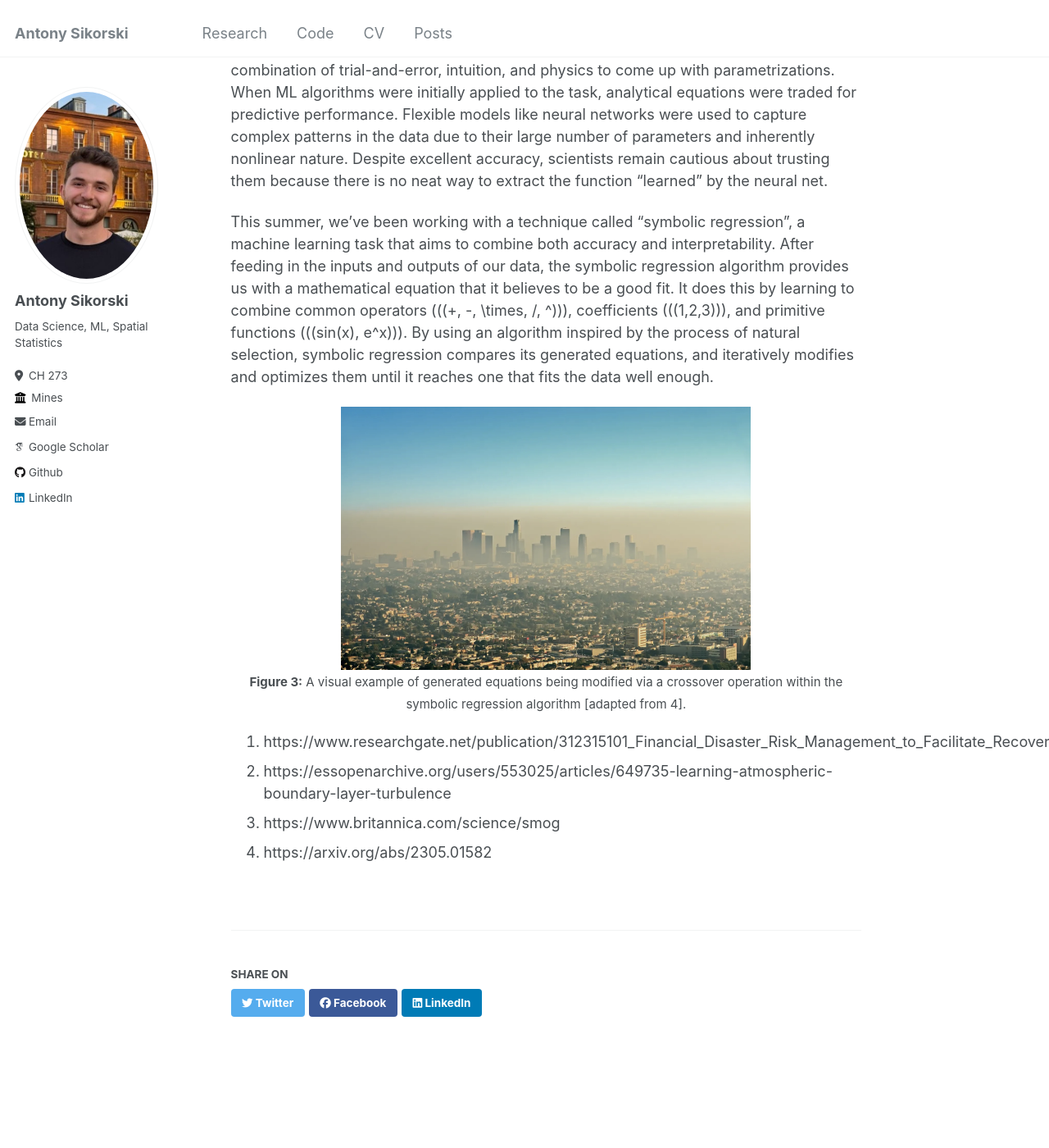
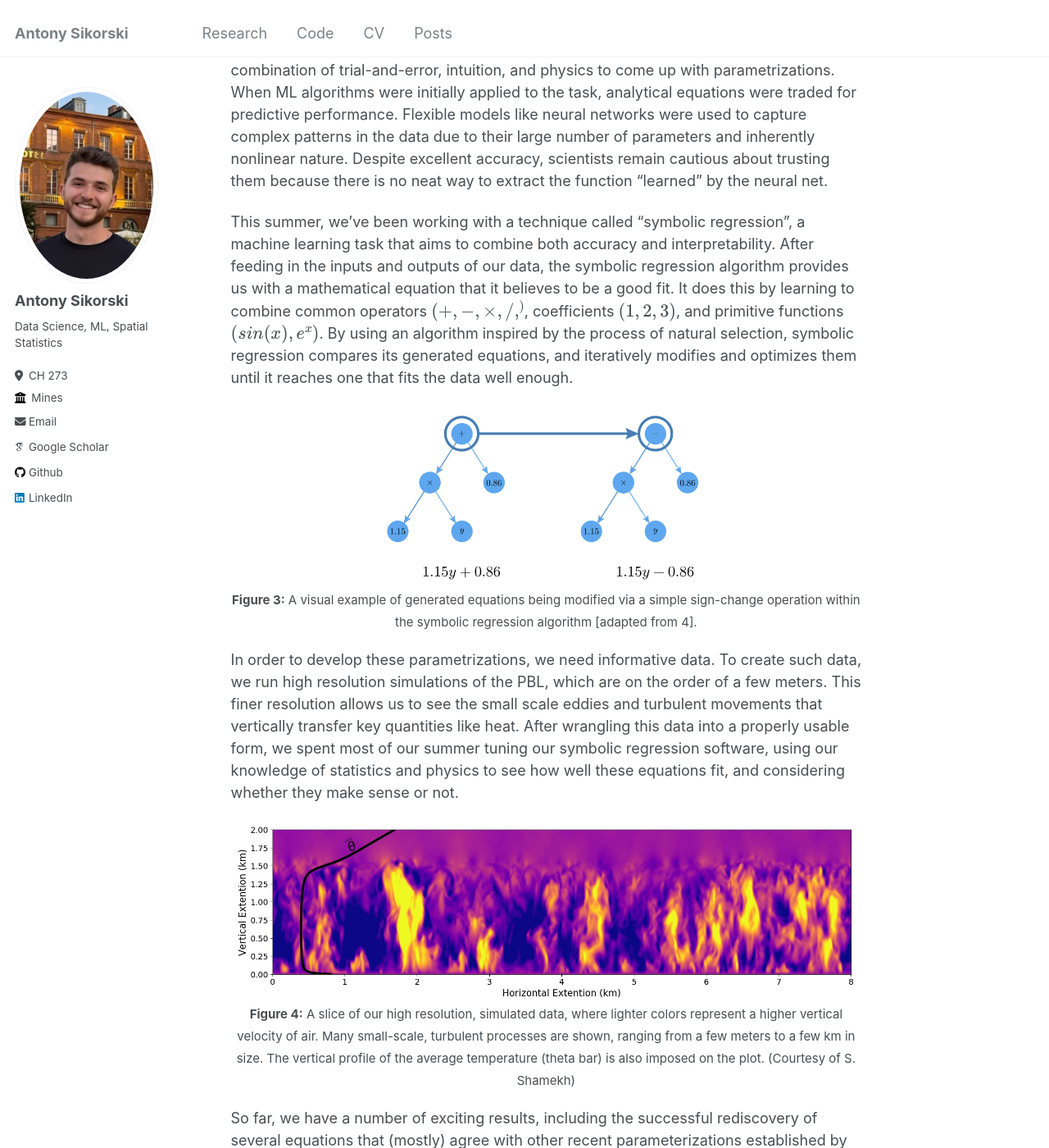
Before and after one commit to antonyxsik/antonyxsik.github.io, a Jekyll site: the page built from _posts/2024-08-03-test_post.md, in a window 1280 px wide and 1400 px high, scrolled down 2221 px. Shown: the whole window at 82% size. Built offline with Jekyll 4.4.1, drawn with Linux system fonts in a browser that asks for light colours; some web fonts are replaced; some of the changed text lies outside the part shown.

Commit message:
my summer at leap edits

```diff
--- a/_posts/2024-08-03-test_post.md
+++ b/_posts/2024-08-03-test_post.md
@@ -29,14 +29,31 @@ Scientists build these unresolved processes into ESMs by developing simplified r
 
 Before applying machine learning to these kinds of problems, scientists relied on a tedious combination of trial-and-error, intuition, and physics to come up with parametrizations. When ML algorithms were initially applied to the task, analytical equations were traded for predictive performance. Flexible models like neural networks were used to capture complex patterns in the data due to their large number of parameters and inherently nonlinear nature. Despite excellent accuracy, scientists remain cautious about trusting them because there is no neat way to extract the function "learned" by the neural net.
 
-This summer, we’ve been working with a technique called "symbolic regression", a machine learning task that aims to combine both accuracy and interpretability. After feeding in the inputs and outputs of our data, the symbolic regression algorithm provides us with a mathematical equation that it believes to be a good fit. It does this by learning to combine common operators \(((+, -, \times, /, ^)\)), coefficients \(((1,2,3)\)), and primitive functions \(((sin(x), e^x)\)). By using an algorithm inspired by the process of natural selection, symbolic regression compares its generated equations, and iteratively modifies and optimizes them until it reaches one that fits the data well enough.
+This summer, we’ve been working with a technique called "symbolic regression", a machine learning task that aims to combine both accuracy and interpretability. After feeding in the inputs and outputs of our data, the symbolic regression algorithm provides us with a mathematical equation that it believes to be a good fit. It does this by learning to combine common operators \\( (+, -, \times, /, ^) \\), coefficients \\( (1,2,3) \\), and primitive functions \\( (sin(x), e^x) \\). By using an algorithm inspired by the process of natural selection, symbolic regression compares its generated equations, and iteratively modifies and optimizes them until it reaches one that fits the data well enough.
 
 <p align="center" style="margin: 20px 0;">
-  <img src='/images/smog.png' width='500'><br/>
-  <span style="font-size: smaller;"><strong>Figure 3:</strong> A visual example of generated equations being modified via a crossover operation within the symbolic regression algorithm [adapted from 4]. </span>
+  <img src='/images/SR.png' width='500'><br/>
+  <span style="font-size: smaller;"><strong>Figure 3:</strong> A visual example of generated equations being modified via a simple sign-change operation within the symbolic regression algorithm [adapted from 4]. </span>
 </p>
 
+In order to develop these parametrizations, we need informative data. To create such data, we run high resolution simulations of the PBL, which are on the order of a few meters. This finer resolution allows us to see the small scale eddies and turbulent movements that vertically transfer key quantities like heat. After wrangling this data into a properly usable form, we spent most of our summer tuning our symbolic regression software, using our knowledge of statistics and physics to see how well these equations fit, and considering whether they make sense or not.
 
+<p align="center" style="margin: 20px 0;">
+  <img src='/images/LES.png' width='760'><br/>
+  <span style="font-size: smaller;"><strong>Figure 4:</strong> A slice of our high resolution, simulated data, where lighter colors represent a higher vertical velocity of air. Many small-scale, turbulent processes are shown, ranging from a few meters to a few km in size. The vertical profile of the average temperature (theta bar) is also imposed on the plot. (Courtesy of S. Shamekh) </span>
+</p>
+
+So far, we have a number of exciting results, including the successful rediscovery of several equations that (mostly) agree with other recent parameterizations established by researchers. We believe the discrepancies are due to some dependence on other factors that are not being accounted for in prior studies, but teasing out the exact answer remains a work in progress. One reason uncovering these dependence relationships is difficult is the inherent randomness of the symbolic regression algorithm. There is no guarantee that the algorithm will converge or find the right equation, and as the number of candidate variables for the final parametrization increases, so does the difficulty of the search.
+
+<p align="center" style="margin: 20px 0;">
+  <img src='/images/LES.png' width='500'><br/>
+  <span style="font-size: smaller;"><strong>Figure 5:</strong> Presenting results to the NY Climate Exchange (Courtesy of A. Sikorski) </span>
+</p>
+
+Machine learning algorithms have proven to be a tool with potential for transformative impact in numerous fields. While improving the accuracy of climate models is paramount, doing so with interpretable equations that scientists can trust and understand is arguably more important. Learning about, and implementing these equation-discovery algorithms to rediscover and expand our current understanding of the atmosphere has proven to be nothing short of rewarding.
+
+References
+------
 
 1. https://www.researchgate.net/publication/312315101_Financial_Disaster_Risk_Management_to_Facilitate_Recovery_Lending
 2. https://essopenarchive.org/users/553025/articles/649735-learning-atmospheric-boundary-layer-turbulence
```
Also changed, not shown: images/SR.png (added).
